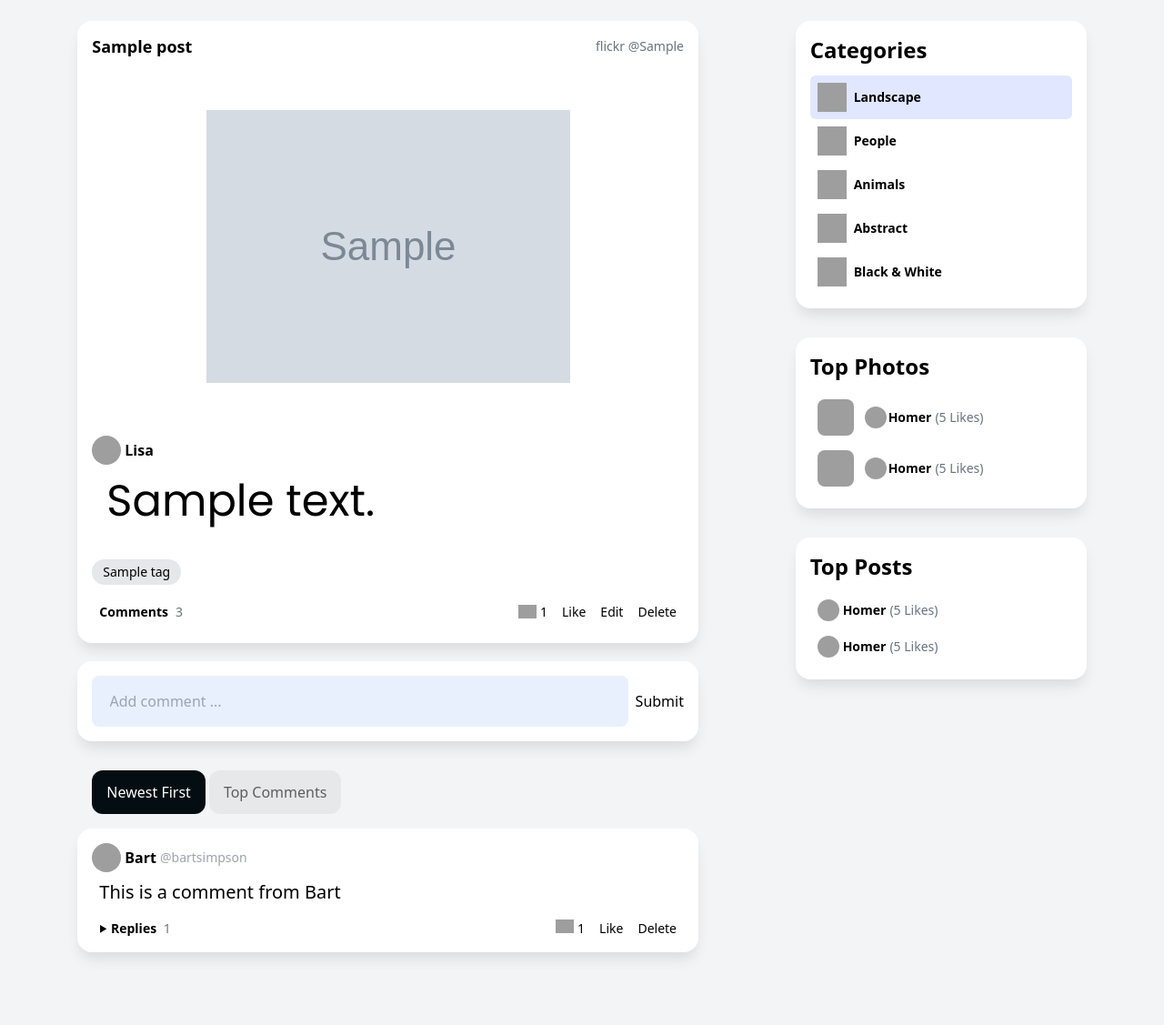
After one commit to imbekrishna/django-social, a Django app: page /00000000-0000-0000-0000-000000000001/ in a window 1280 px wide. The commit adds this page. Shown: the part 467-1594 px from the top of the page at 91% size. Run offline with Django 4.2, Linux system fonts and the light colour scheme; tables that the repository leaves empty hold one stand-in row (values such as "Sample post"); grey boxes marked "Sample" are stand-in pictures; one stand-in notice (Sample message) is shown; grey boxes are pictures that could not be loaded.

```diff
--- a/social_posts/admin.py
+++ b/social_posts/admin.py
@@ -1,6 +1,7 @@
 from django.contrib import admin
 
-from .models import Post
+from .models import Post, Tag
 
 # Register your models here.
 admin.site.register(Post)
+admin.site.register(Tag)
--- /dev/null
+++ b/social_posts/templates/social_posts/post.html
@@ -0,0 +1,46 @@
+<article class="card">
+  <div class="flex items-center justify-between px-4 h-14">
+    <h3 class="text-lg font-bold w-[50%] truncate">{{ post.title }}</h3>
+    {% if post.artist %}
+      <div class="text-sm text-gray-500 hover:underline">
+        flickr @<a href="{{ post.url }}" target="_blank">{{ post.artist }}</a>
+      </div>
+    {% endif %}
+  </div>
+  <figure>
+    <a href="{% url 'post_view' post.id %}">
+      <img class="w-full aspect-video object-scale-down"
+           src="{{ post.image }}"
+           alt="Kitty with sunglass" />
+    </a>
+  </figure>
+  <div class="p-4 pb-2">
+    <a class="flex items-center gap-1 mb-4" href="">
+      <img class="w-8 h-8 rounded-full"
+           src="https://img.icons8.com/small/64/a9a9a9/happy.png"
+           alt="happy" />
+      <span class="font-bold hover:underline">Lisa</span>
+    </a>
+    <p class="text-5xl mb-10 px-4 title-font">{{ post.body }}</p>
+    <div class="flex items-center gap-2 text-sm mb-5">
+      {% for tag in post.tags.all %}
+        <a class="bg-gray-200 rounded-full px-3 py-1 hover:bg-gray-500 hover:text-white"
+           href="">{{ tag }}</a>
+      {% endfor %}
+    </div>
+    <div class="flex items-center justify-between text-sm px-2">
+      <a class="font-bold hover:underline" href="">Comments<span class="font-light text-gray-500 ml-2">3</span></a>
+      <div class="flex items-center gap-4 [&>a:hover]:underline">
+        <div class="flex items-center gap-1">
+          <img class="w-5"
+               src="https://img.icons8.com/small/24/hearts.png"
+               alt="hearts" />
+          1
+        </div>
+        <a href="">Like</a>
+        <a href="{% url 'post_edit' post.id %}">Edit</a>
+        <a href="{% url 'post_delete' post.id %}">Delete</a>
+      </div>
+    </div>
+  </div>
+</article>
--- /dev/null
+++ b/social_posts/templates/social_posts/post_page.html
@@ -0,0 +1,94 @@
+{% extends 'layouts/a.html' %}
+
+{% block content %}
+
+    {% include 'social_posts/post.html' %}
+
+    <div class="card !pb-0 -mt-3">
+        <form method="POST" class="flex items-center p-4" autocomplete="off">
+            <input type="text"
+                   name="comment"
+                   placeholder="Add comment ..."
+                   maxlength="150">
+            <button @click="open = false" class="block ml-2" type="submit">Submit</button>
+        </form>
+    </div>
+    <div class="mb-20">
+        <div id="tabs" class="ml-4 flex gap-1 mb-4">
+            <a class="tab selected">Newest First</a>
+            <a class="tab">Top Comments</a>
+        </div>
+        <div id="tab-contents">
+            <comment class="card p-4 !mb-4">
+            <div class="flex justify-between items-center">
+                <a class="flex items-center gap-1 mb-2" href="">
+                    <img class="w-8 h-8 object-cover rounded-full"
+                         src="https://img.icons8.com/small/96/A9A9A9/happy.png"
+                         alt="">
+                    <span class="font-bold hover:underline">Bart</span>
+                    <span class="text-sm font-normal text-gray-400">@bartsimpson</span>
+                </a>
+            </div>
+            <p class="text-xl px-2">This is a comment from Bart</p>
+            <div x-data="{ repliesOpen: false }"
+                 class="flex items-center justify-between flex-wrap text-sm px-2">
+                <a @click="repliesOpen = !repliesOpen"
+                   class="font-bold hover:underline cursor-pointer">
+                    <div class="inline-block"
+                         x-bind:class="repliesOpen && 'rotate-90 duration-300'">
+                        <svg transform ="rotate(90)" width="9" height="9" viewBox="0 0 25 25">
+                            <path d="M24 22h-24l12-20z" />
+                        </svg>
+                    </div>
+                    Replies
+                    <span class="font-light text-gray-500 ml-1">1</span>
+                </a>
+                <div class="flex items-center gap-4 [&>a:hover]:underline">
+                    <div class="flex items-center gap-1">
+                        <img class="w-5 -mt-1"
+                             src="https://img.icons8.com/small/24/000000/fire-heart.png">
+                        1
+                    </div>
+                    <a href="">Like</a>
+                    <a href="">Delete</a>
+                </div>
+                <div x-show="repliesOpen"
+                     x-cloak
+                     class="basis-full mt-3 pl-8 grid grid-cols-1">
+                    <reply class="flex items-end justify-between py-4 border-t">
+                    <div class="flex">
+                        <a href="">
+                            <img class="w-8 h-8 object-cover rounded-full mr-2"
+                                 src="https://img.icons8.com/small/96/A9A9A9/happy.png">
+                        </a>
+                        <div class="w-fit">
+                            <a class="block" href="">
+                                <span class="font-bold hover:underline">Homer</span>
+                                <span class="text-sm text-gray-400">@homersimpson</span>
+                            </a>
+                            <div class="mr-3">This is a reply from Homer</div>
+                        </div>
+                    </div>
+                    <div class="flex items-center gap-4 [&>a:hover]:underline">
+                        <div class="flex items-center gap-1">
+                            <img class="w-5 -mt-1"
+                                 src="https://img.icons8.com/small/24/000000/fire-heart.png">
+                            1
+                        </div>
+                        <a href="">Like</a>
+                        <a href="">Delete</a>
+                    </div>
+                    </reply>
+                    <form method="POST"
+                          class="replyform flex justify-between"
+                          autocomplete="off">
+                        <input type="text" name="reply" placeholder="Add reply ..." maxlength="150">
+                        <button class="block" type="submit">Submit</button>
+                    </form>
+                </div>
+            </div>
+            </comment>
+        </div>
+    </div>
+
+{% endblock content %}
--- a/social_posts/urls.py
+++ b/social_posts/urls.py
@@ -5,5 +5,7 @@ from . import views
 urlpatterns = [
     path('', views.home_view, name="home_view"),
     path('create/', views.post_create_view, name="post_create"),
-    path('delete/<uuid:post_id>', views.post_delete_view, name="post_delete"),
+    path('delete/<uuid:post_id>/', views.post_delete_view, name="post_delete"),
+    path('edit/<uuid:post_id>/', views.post_edit_view, name="post_edit"),
+    path('<uuid:post_id>/', views.post_page_view, name="post_view"),
 ]
--- a/social_posts/views.py
+++ b/social_posts/views.py
@@ -1,15 +1,20 @@
 import requests
 from bs4 import BeautifulSoup
 from django.shortcuts import get_object_or_404, redirect, render
+from django.contrib import messages
 
-from .forms import PostCreateForm
+from .forms import PostCreateForm, PostEditForm
 from .models import Post
 
 
 # Create your views here.
 def home_view(request):
     posts = Post.objects.all()
-    return render(request, "social_posts/home.html", {"posts": posts})
+    return render(
+        request,
+        "social_posts/home.html",
+        {"posts": posts},
+    )
 
 
 def post_create_view(request):
@@ -49,6 +54,41 @@ def post_create_view(request):
 def post_delete_view(request, post_id):
     post = get_object_or_404(Post, id=post_id)
 
+    if request.method == "POST":
+        post.delete()
+        messages.success(request, "Post deleted")
+        return redirect("home_view")
+
+    return render(
+        request,
+        "social_posts/post_delete.html",
+        {"post": post},
+    )
 
 
-    return render(request, "social_posts/post_delete.html", {"post": post})
+def post_edit_view(request, post_id):
+    post = get_object_or_404(Post, id=post_id)
+    form = PostEditForm(instance=post)
+
+    if request.method == "POST":
+        form = PostEditForm(request.POST, instance=post)
+        if form.is_valid():
+            form.save()
+            messages.success(request, "Post Updated")
+            return redirect("home_view")
+
+    context = {
+        "post": post,
+        "form": form,
+    }
+    return render(
+        request,
+        "social_posts/post_edit.html",
+        context,
+    )
+
+
+def post_page_view(request, post_id):
+    post = get_object_or_404(Post, id=post_id)
+
+    return render(request, "social_posts/post_page.html", {"post": post})
--- a/static/style.css
+++ b/static/style.css
@@ -613,6 +617,15 @@ video {
   margin-bottom: 3rem;
 }
 
+.my-6 {
+  margin-top: 1.5rem;
+  margin-bottom: 1.5rem;
+}
+
+.\!mb-4 {
+  margin-bottom: 1rem !important;
+}
+
 .-mt-1 {
   margin-top: -0.25rem;
 }
@@ -621,6 +634,10 @@ video {
   margin-top: -5rem;
 }
 
+.-mt-3 {
+  margin-top: -0.75rem;
+}
+
 .-mt-96 {
   margin-top: -24rem;
 }
@@ -629,6 +646,14 @@ video {
   margin-bottom: 2.5rem;
 }
 
+.mb-2 {
+  margin-bottom: 0.5rem;
+}
+
+.mb-20 {
+  margin-bottom: 5rem;
+}
+
 .mb-4 {
   margin-bottom: 1rem;
 }
@@ -653,6 +682,14 @@ video {
   margin-left: 0.5rem;
 }
 
+.ml-4 {
+  margin-left: 1rem;
+}
+
+.ml-auto {
+  margin-left: auto;
+}
+
 .mr-0 {
   margin-right: 0px;
 }
@@ -685,14 +726,30 @@ video {
   margin-top: 0.25rem;
 }
 
+.mt-2 {
+  margin-top: 0.5rem;
+}
+
+.mt-3 {
+  margin-top: 0.75rem;
+}
+
 .mt-6 {
   margin-top: 1.5rem;
 }
 
+.mt-8 {
+  margin-top: 2rem;
+}
+
 .block {
   display: block;
 }
 
+.inline-block {
+  display: inline-block;
+}
+
 .flex {
   display: flex;
 }
@@ -1006,16 +1102,29 @@ video {
   padding-bottom: 6rem;
 }
 
+.py-4 {
+  padding-top: 1rem;
+  padding-bottom: 1rem;
+}
+
+.\!pb-0 {
+  padding-bottom: 0px !important;
+}
+
 .pb-2 {
   padding-bottom: 0.5rem;
 }
 
+.pl-8 {
+  padding-left: 2rem;
+}
+
+.pt-4 {
+  padding-top: 1rem;
+}
+
 .text-center {
   text-align: center;
-}
-
-.text-start {
-  text-align: start;
 }
 
 .text-5xl {
@@ -1033,6 +1142,11 @@ video {
   line-height: 1.25rem;
 }
 
+.text-xl {
+  font-size: 1.25rem;
+  line-height: 1.75rem;
+}
+
 .font-bold {
   font-weight: 700;
 }
@@ -1041,8 +1155,8 @@ video {
   font-weight: 300;
 }
 
-.leading-5 {
-  line-height: 1.25rem;
+.font-normal {
+  font-weight: 400;
 }
 
 .text-black {
@@ -1094,6 +1220,7 @@ video {
 :root {
   --primary: rgb(88, 40, 244);
   --primary-hover: rgb(69, 29, 200);
+  --black : #040D12;
 }
 
 .navitems>li>a {
--- a/templates/base.html
+++ b/templates/base.html
@@ -20,7 +20,7 @@
     <link rel="stylesheet" href="{% static 'style.css' %}">
   </head>
   <body class="bg-gray-100">
-
+    {% include 'includes/messages.html' %}
     {% include 'includes/header.html' %}
 
     {% block layout %}
--- /dev/null
+++ b/templates/includes/messages.html
@@ -0,0 +1,32 @@
+{% if messages %}
+    <div class="absolute mx-auto left-0 right-0 mt-2 max-w-xl z-50 flex items-center bg-amber-300 text-white p-3 rounded-lg"
+         role="alert"
+         x-data="{ showMessage: false }"
+         x-show="showMessage"
+         x-init="setTimeout(() => showMessage = true, 200), setTimeout(() => showMessage = false, 6000)"
+         x-transition:enter="duration-700 ease-out"
+         x-transition:enter-start="opacity-0 -translate-y-5"
+         x-transition:enter-end="opacity-100 translate-y-0"
+         x-transition:leave="duration-200 ease-in"
+         x-transition:leave-start="opacity-100 translate-y-0"
+         x-transition:leave-end="opacity-0 -translate-y-5">
+        <svg class="w-8 h-8 mr-2"  viewBox="0 0 512 512">
+            <path d="M315.27,33,96,304H224L192.49,477.23a2.36,2.36,0,0,0,2.33,2.77h0a2.36,2.36,0,0,0,1.89-.95L416,208H288L319.66,34.75A2.45,2.45,0,0,0,317.22,32h0A2.42,2.42,0,0,0,315.27,33Z" style="fill:none;stroke:#ffffff;stroke-linecap:round;stroke-linejoin:round;stroke-width:32px" fill="white">
+            </path>
+        </svg>
+        <div>
+            {% for message in messages %}<div class="text-lg">{{ message }}</div>{% endfor %}
+        </div>
+        <div class="ml-auto cursor-pointer" @click="showMessage = false">
+            <svg fill="white"
+                 stroke-linecap="round"
+                 stroke-linejoin="round"
+                 stroke-width="1.5"
+                 viewBox="0 0 24 24"
+                 stroke="currentColor"
+                 class="w-8 h-8 ml-2">
+                <path d="M6 18L18 6M6 6l12 12"></path>
+            </svg>
+        </div>
+    </div>
+{% endif %}
```
Also changed, not shown: other parts of static/style.css (+76 -18 lines), social_posts/forms.py (+26 -2 lines), social_posts/models.py (+11 -0 lines), social_posts/templates/social_posts/home.html (+1 -46 lines), social_posts/templates/social_posts/post_delete.html (+6 -46 lines), social_posts/templates/social_posts/post_edit.html (added, +25 -0 lines), templates/404.html (added, +13 -0 lines), social_posts/migrations/0004_tag_post_tags.py (added), tailwind/tailwind.css.
